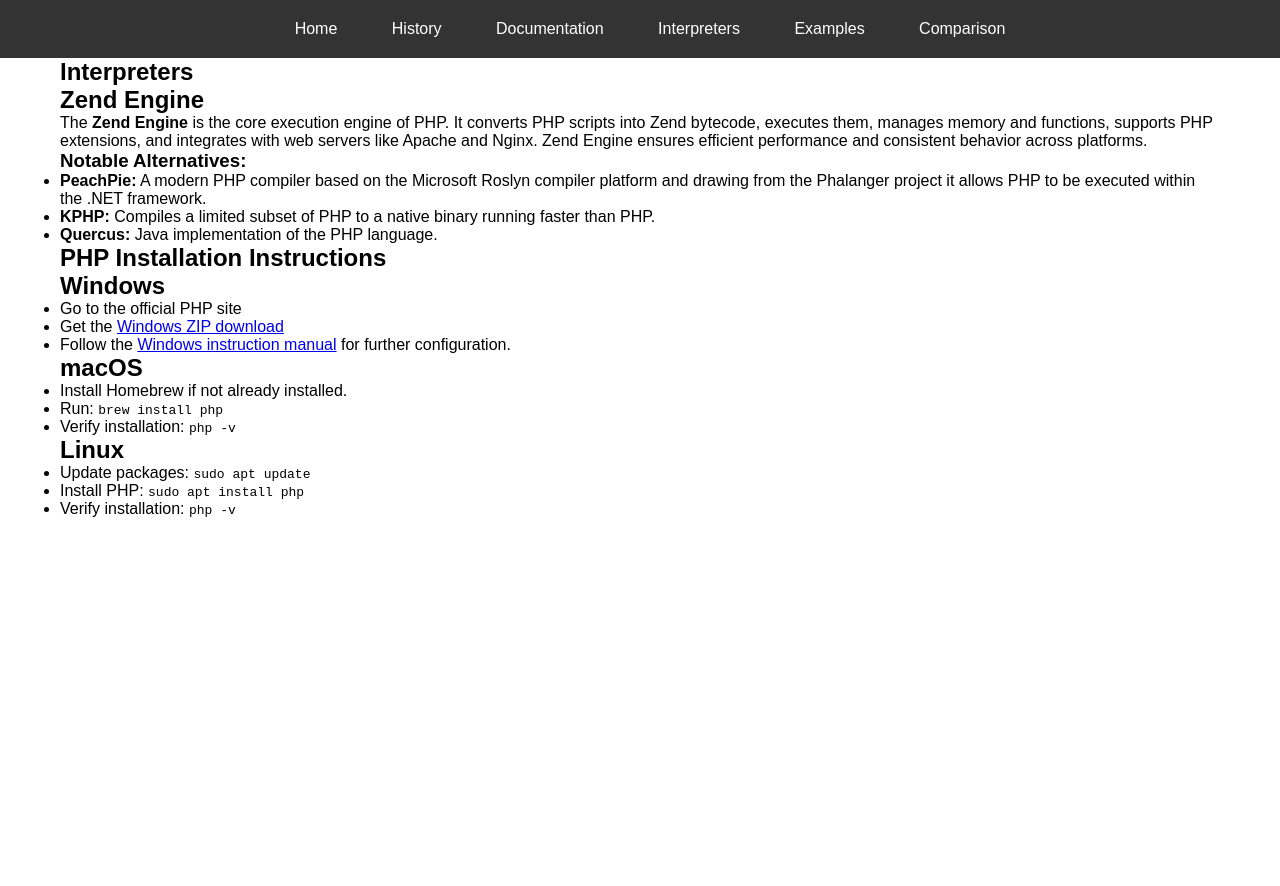
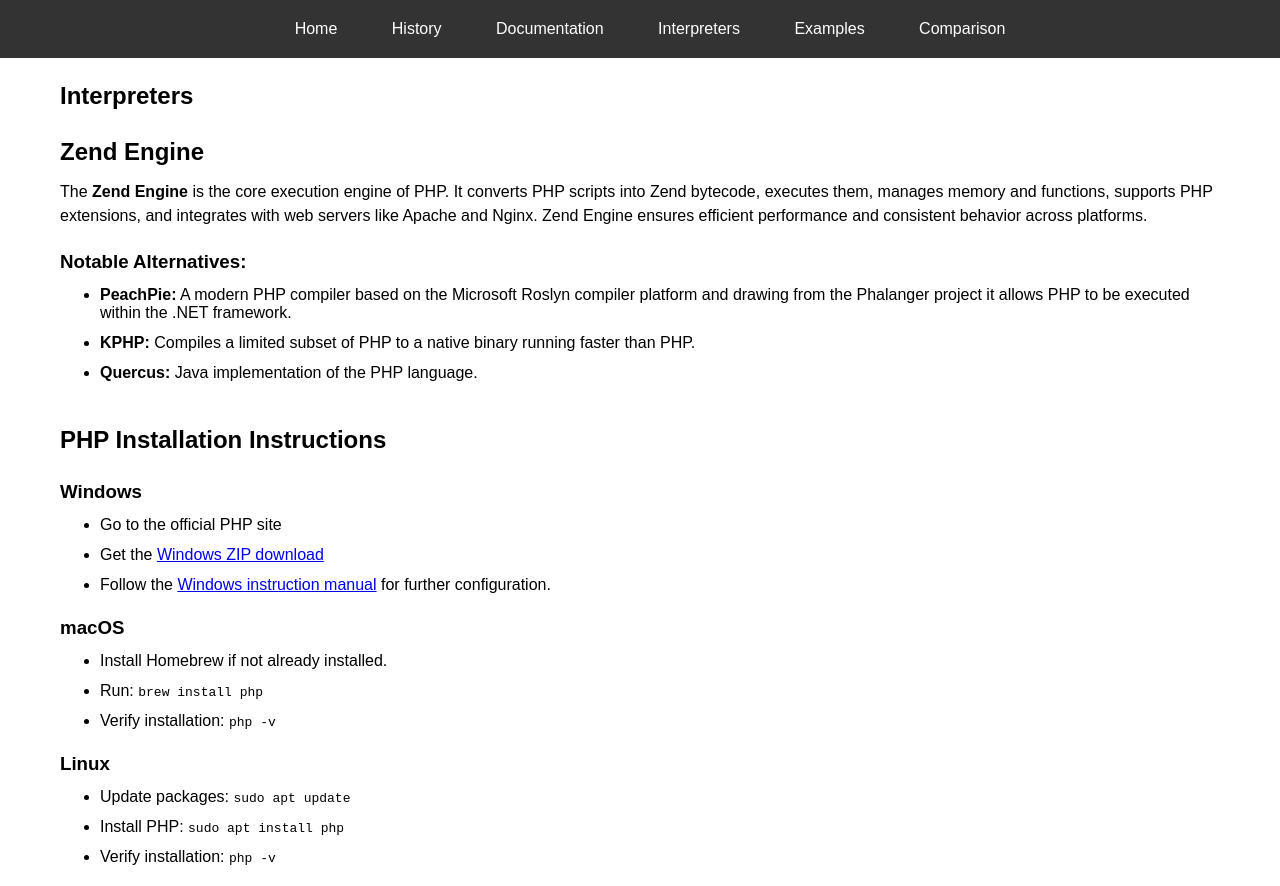
Before and after one commit to DiegoDomingu3z/CS354-ruby-website, a plain HTML site: page tranlators.html in a window 1280 px wide. Before the commit the page ends 800 px from the top, so only its background shows below. Drawn offline with Linux system fonts and the light colour scheme.

Commit message:
Translator page styling

```diff
--- a/styles.css
+++ b/styles.css
@@ -57,3 +57,26 @@ nav {
     padding: 50px 0;
     text-align: center;
 }
+
+/* Interpreter page */
+.interpreters-content p {
+    margin-bottom: 20px;
+    line-height: 1.5;
+}
+
+.interpreters-content ul {
+    padding-left: 40px;
+    margin-bottom: 20px;
+}
+
+.interpreters-content li {
+    margin-bottom: 12px;
+}
+
+.interpreters-content h1,
+.interpreters-content h2,
+.interpreters-content h3 {
+    margin-top: 20px;
+    margin-bottom: 10px;
+    line-height: 1.5;
+}
--- a/tranlators.html
+++ b/tranlators.html
@@ -57,21 +57,21 @@
         <div class="container">
             <h1>PHP Installation Instructions</h1>
 
-            <h2>Windows</h2>
+            <h3>Windows</h3>
             <ul>
                 <li>Go to the official PHP site</li>
                 <li>Get the <a href="https://www.php.net/downloads.php" target="_blank">Windows ZIP download</a></li>
                 <li>Follow the <a href="https://www.php.net/manual/en/install.windows.php">Windows instruction manual</a> for further configuration.</li>
             </ul>
 
-            <h2>macOS</h2>
+            <h3>macOS</h3>
             <ul>
                 <li>Install Homebrew if not already installed.</li>
                 <li>Run: <code>brew install php</code></li>
                 <li>Verify installation: <code>php -v</code></li>
             </ul>
 
-            <h2>Linux</h2>
+            <h3>Linux</h3>
             <ul>
                 <li>Update packages: <code>sudo apt update</code></li>
                 <li>Install PHP: <code>sudo apt install php</code></li>
```
